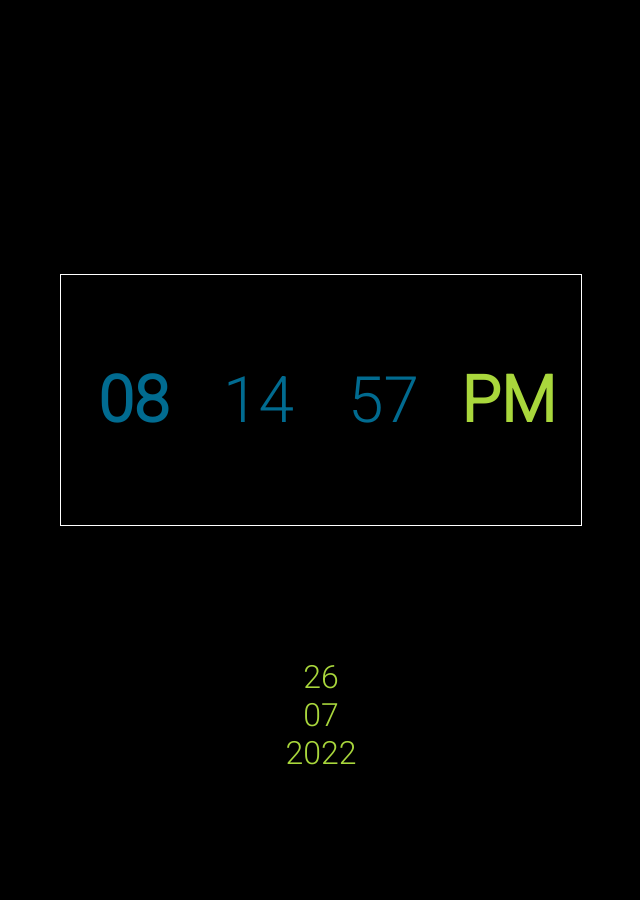
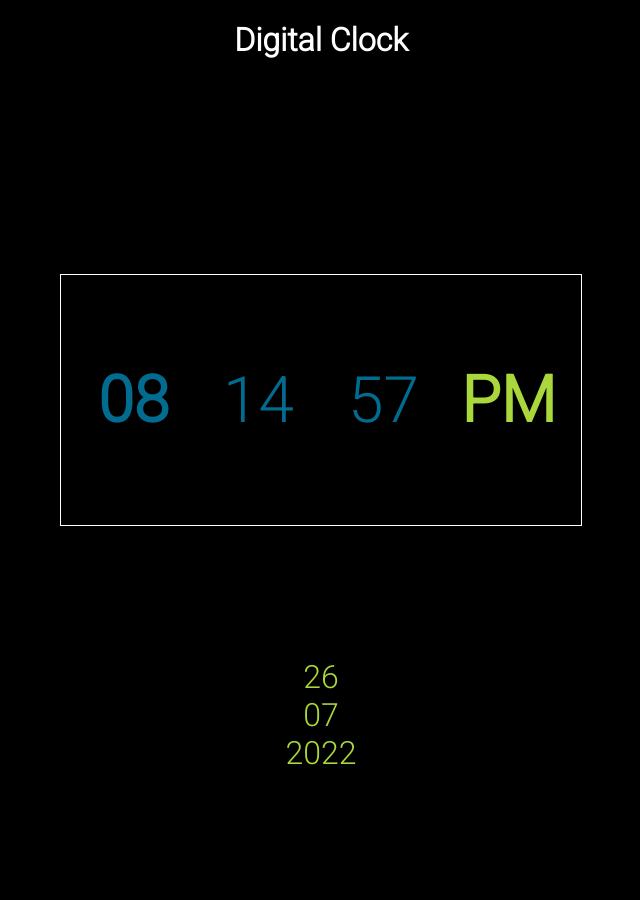
Before and after one commit to DiegoSamayoaGomez/DigitalClock, a plain HTML site: page index.html in a window 1280 px wide. Shown: the whole page, without its empty margins (319-959 px from the left). Drawn offline with Linux system fonts and the light colour scheme.

Commit message:
-m Added a header

```diff
--- a/index.html
+++ b/index.html
@@ -11,7 +11,7 @@
 </head>
 
 <body>
-
+<header><h1>Digital Clock</h1></header>
 
     <div class="container">
         <div id="hour"></div>
--- a/styles.css
+++ b/styles.css
@@ -16,6 +16,11 @@ div {
 
 }
 
+h1{
+    color: white;
+    text-align: center;
+
+}
 body {
     background-color: #000000;
     font-family: 'Roboto', sans-serif;
```
